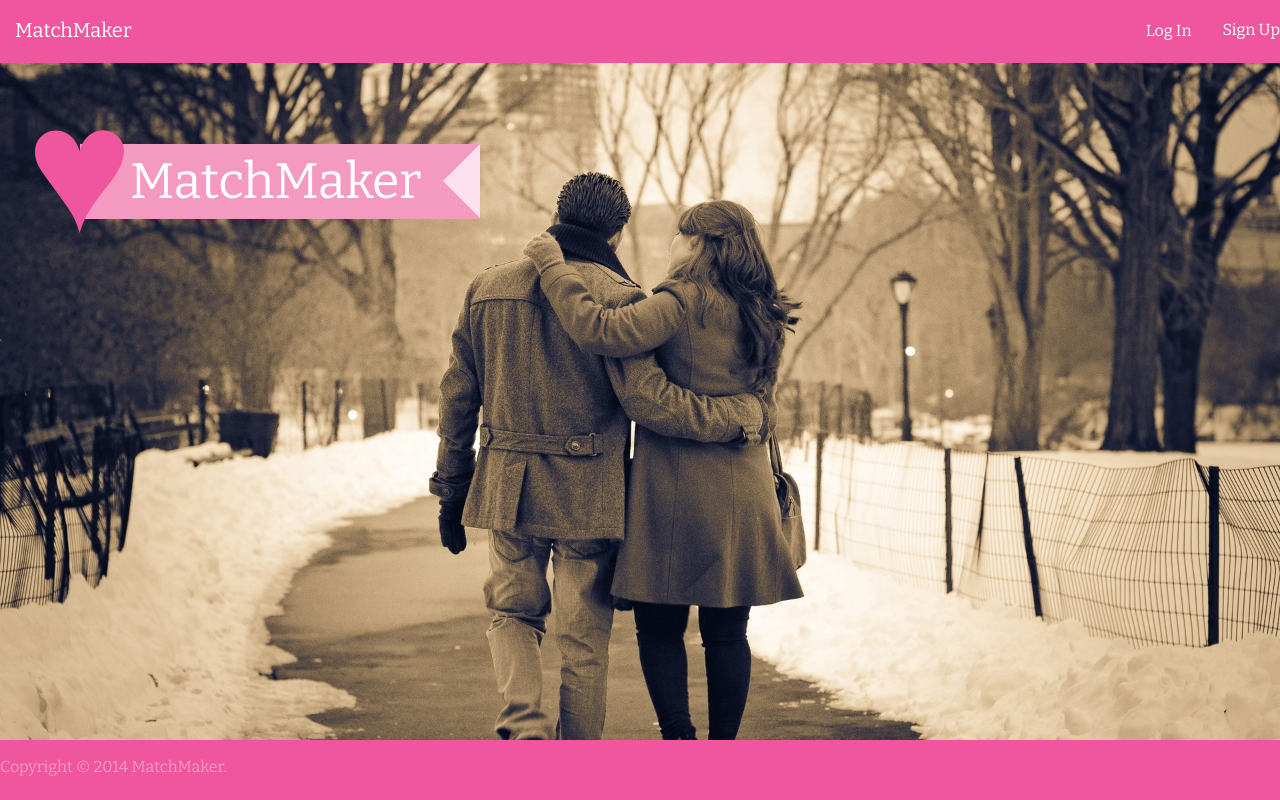
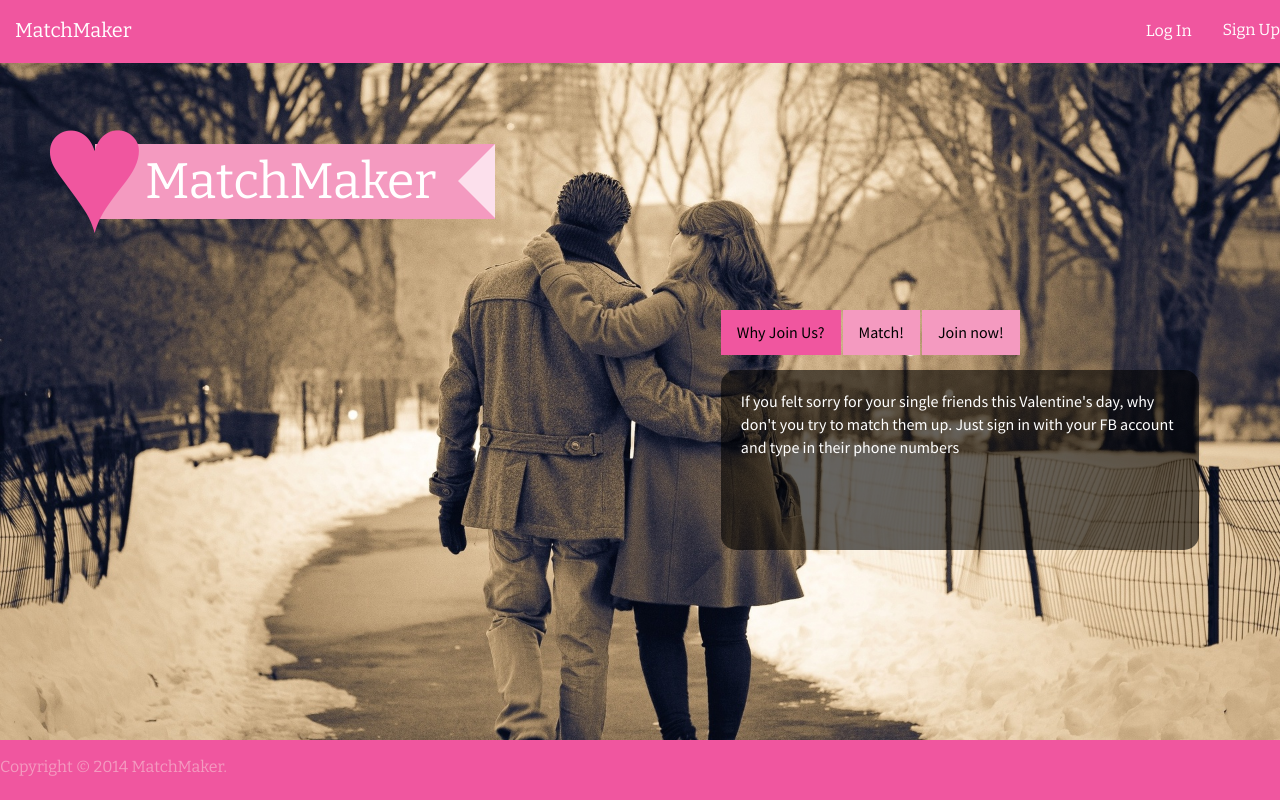
Before and after one commit to axsaucedo/matchmaker, a Django app: page / in a window 1280 px wide. Run offline with Django 3.2, Linux system fonts and the light colour scheme; parts of the project's set-up code (start-up, migrations or seed data) failed here and were passed over; some libraries are stand-ins or nearby versions.

Commit message:
Demo material

```diff
--- a/matchmaker/models.py
+++ b/matchmaker/models.py
@@ -23,6 +23,9 @@ class MatchUp(models.Model):
     his_phone = models.CharField(max_length=13)
     her_phone = models.CharField(max_length=13)
 
+    him_confirmed = models.BooleanField(default=False)
+    her_confirmed = models.BooleanField(default=False)
+
     creation_date = models.DateTimeField(auto_now_add=True)
 
     in_progress = models.BooleanField(default=True)
--- a/matchmaker/views.py
+++ b/matchmaker/views.py
@@ -54,6 +54,8 @@ def matchUpRequest(request):
                                                     to=his_phone,
                                                     from_=fromnumber)
 
+                active = matchup
+
 
     except:
         context['error'] = "Please check the form and try again."
@@ -70,7 +72,7 @@ def viewMatchUpRequest(request, matchid):
     try:
         match = MatchUp.objects.get(id=matchid)
     except:
-        pass
+        return render(request, 'matchup/404.html', context)
 
     context['match'] = match
 
--- a/templates/accounts/profile.html
+++ b/templates/accounts/profile.html
@@ -24,8 +24,6 @@
           <div class="nameclass label label-primary"> Your First Name: {{ user.first_name }} </div><br>
           <div class="nameclass label label-primary"> Your Last Name: {{ user.last_name }} </div><br>
           <div class="nameclass label label-primary"> Your Email: {{ user.email }} </div><br>
-          {% load disqus_tags %}
-          {% disqus_show_comments %}
         </div>
     </div>
 {% endblock %}
--- a/templates/accounts/signup.html
+++ b/templates/accounts/signup.html
@@ -7,7 +7,7 @@
                 <div class="row">
                     <h1 class="page-header" style="color: white">Sign up</h1>
                 </div>
-                <h1 style="color: white">Please register to enjoy Sokar!</h1>
+                <h1 style="color: white">Please register to enjoy MatchMaker!</h1>
             </div>
  <body style="background-image:url(/media/road.jpeg); background-size:100%; background-repeat:norepeat;">
             <div class="col-md-6">
--- a/templates/matchup/base.html
+++ b/templates/matchup/base.html
@@ -61,7 +61,7 @@
             </ul>
             <ul class="nav navbar-nav navbar-right">
                 {% if request.user.is_authenticated %}
-                    <li><a href="/matchup/">Find Match</a></li>
+                    <li><a href="/matchup/">Match My Friends</a></li>
                     <li><a href="/matchup/">My Dates</a></li>
                 {% else %}
                     <li><a id="find-location-button" class="btn btn-primary" href='{% url "social:begin" "facebook"%}?next=/'>Log In</a></li>
--- a/templates/matchup/home.html
+++ b/templates/matchup/home.html
@@ -6,11 +6,32 @@
 {% endblock %}
 
 {% block content %}
-    <section>
-        <h1 id="main-title">MatchMaker</h1>
-    </section>
-{#    <section>#}
-{##}
-{#    </section>#}
+    <div class="col-md-6">
+        <section>
+            <h1 id="main-title">MatchMaker</h1>
+        </section>
+    </div>
+    <div class="col-md-6">
+        <div style="margin-top: 250px" class="bs-example col-md-10 col-md-offset-1">
+            <ul id="home-tabs" class="nav nav-tabs" style="margin-bottom: 15px;">
+                <li class="active"><a href="#home-tab-1" data-toggle="tab" style="color:black">Why Join Us?</a></li>
+                <li class=""><a href="#home-tab-2" data-toggle="tab" style="color:black">Match!</a></li>
+                <li class=""><a href="#home-tab-3" data-toggle="tab" style="color:black">Join now!</a></li>
+            </ul>
+            <div id="home-tabbed-content" class="tab-content" style="height: 180px; position: relative; background-color: rgba(0, 0, 0, 0.6); padding: 20px 20px 20px 20px; color: white; border-radius: 15px;">
+                <div class="tab-pane fade active in" id="home-tab-1">
+                    <p>If you felt sorry for your single friends this Valentine's day, why don't you try to match them up. Just sign in with your FB account and type in their phone numbers</p>
+                </div>
+                <div class="tab-pane fade" id="home-tab-2">
+                    <p>You can find the best events in your area, sort them by popularity, see who is already attending, and even contact the organizers to get more information about the event!</p>
+                    <button class="btn btn-danger bottom" onclick="location.href='/driver';">Find a ride!</button>
+                </div>
+                <div class="tab-pane fade" id="home-tab-3">
+                    <p>Once you have found your favourite events your can join as many events as you want - you will be able to keep track of all you paste events as well as your upcoming events!</p>
+                    <button class="btn btn-danger" onclick="location.href='/home';">Join</button>
+                </div>
+            </div>
+        </div>
+    </div>
 
 {% endblock %}
--- a/templates/matchup/matchup.html
+++ b/templates/matchup/matchup.html
@@ -67,7 +67,6 @@
                                         </div>
                                     </div>
                                 </fieldset>
-                            </div>
 
                             <div class="form-group">
                                 <label for="match-form-her-phone" class="col-md-2 control-label">Her Phone</label>
@@ -88,6 +87,7 @@
                                 <button id="passenger-submit-btn" type="submit" class="btn btn-primary">Match!</button>
                             </div>
                         </div>
+
                     </form>
                 </div>
                 {% else %}
```
Also changed, not shown: db.sqlite3, 2 other files.
